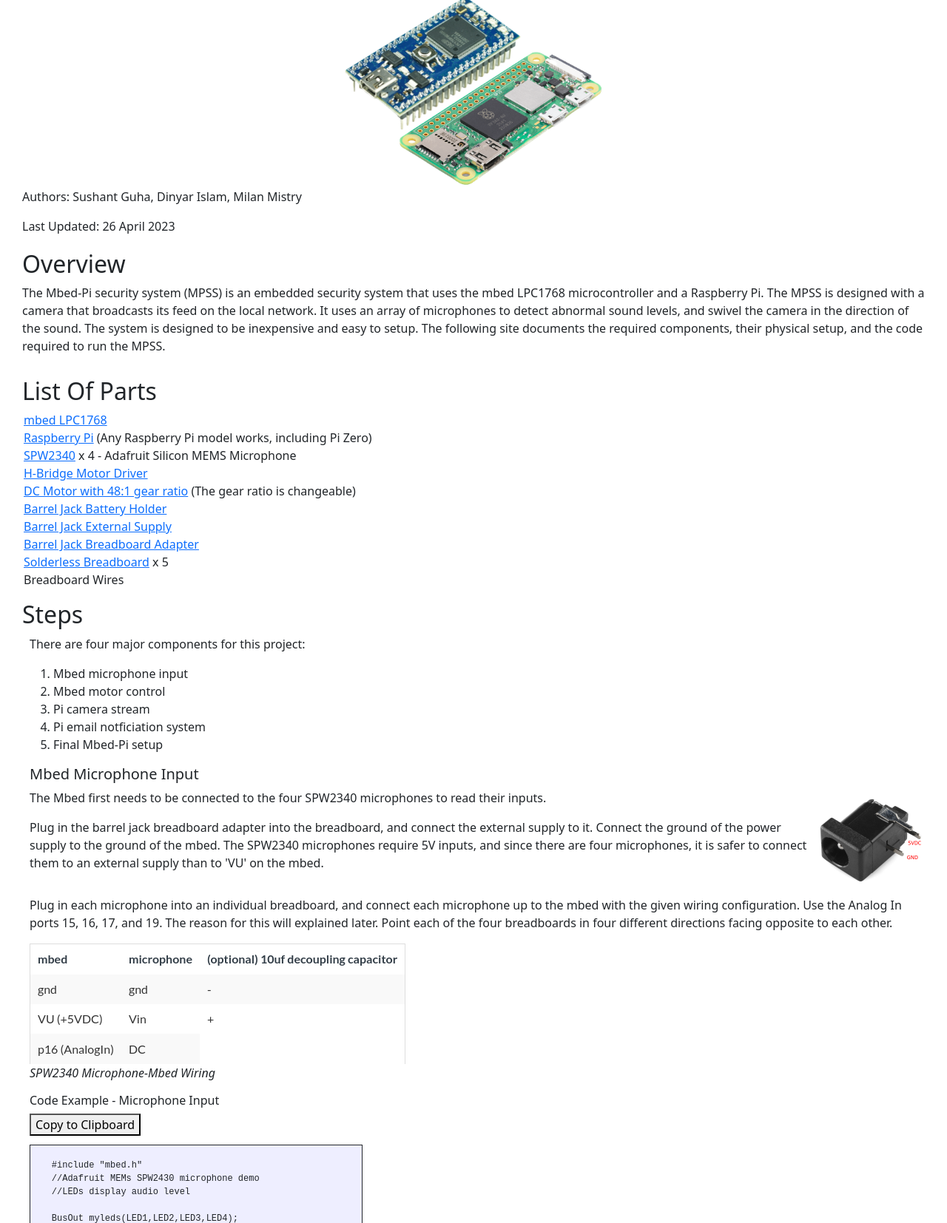
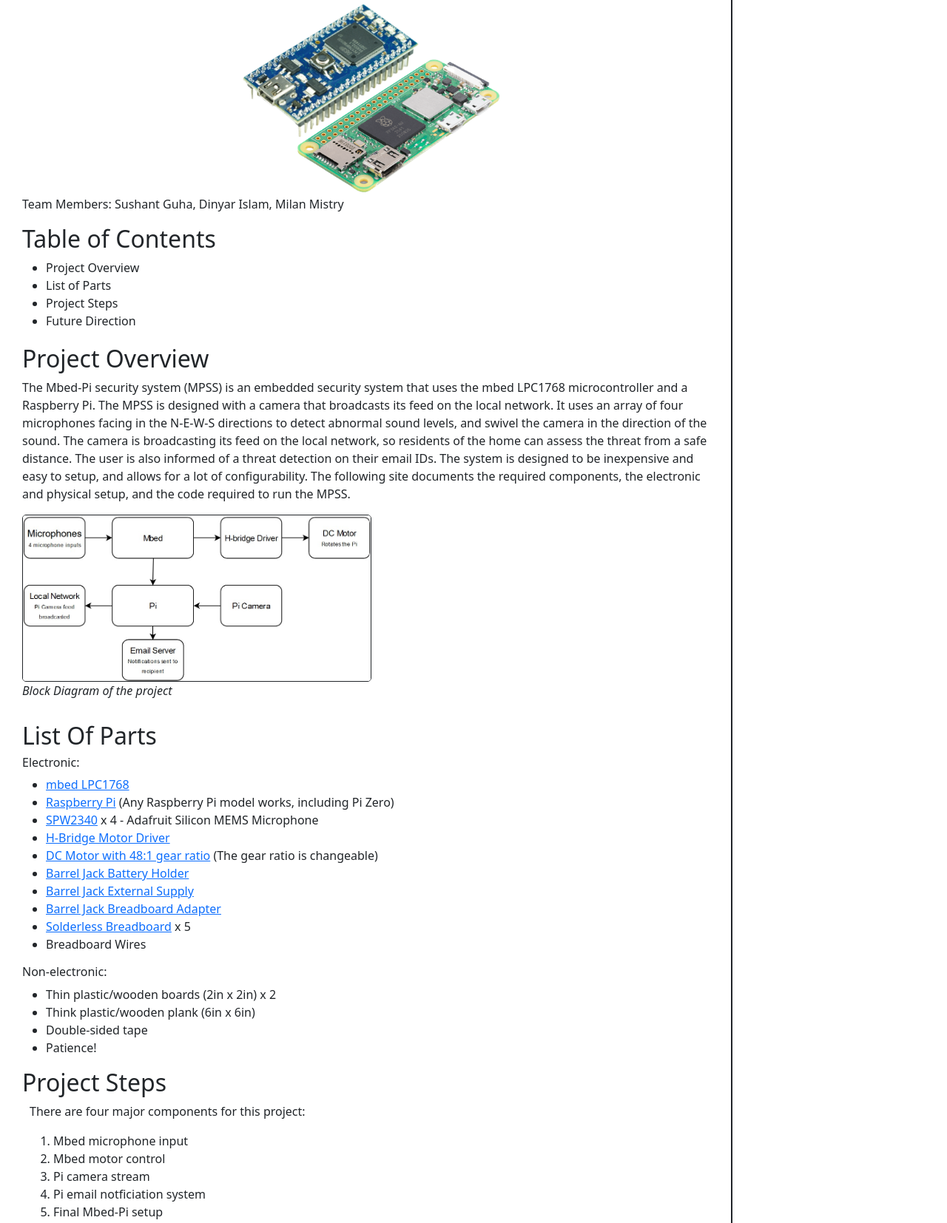
Before and after one commit to SushGuha/mbed-Pi-Security_System, a plain HTML site: page index.html in a window 1280 px wide. Shown: the part 63-1717 px from the top of the page at 74% size. Drawn offline with nearby package versions, Linux system fonts and the light colour scheme.

Commit message:
Project Overview, Future Directions, and Border

```diff
--- a/index.html
+++ b/index.html
@@ -9,9 +9,9 @@
     <script src="https://cdn.jsdelivr.net/npm/bootstrap@5.0.2/dist/js/bootstrap.bundle.min.js" integrity="sha384-MrcW6ZMFYlzcLA8Nl+NtUVF0sA7MsXsP1UyJoMp4YLEuNSfAP+JcXn/tWtIaxVXM" crossorigin="anonymous"></script>
     <script src="https://cdn.jsdelivr.net/npm/bootstrap@5.0.2/dist/js/bootstrap.bundle.min.js" integrity="sha384-MrcW6ZMFYlzcLA8Nl+NtUVF0sA7MsXsP1UyJoMp4YLEuNSfAP+JcXn/tWtIaxVXM" crossorigin="anonymous"></script>
     <style>
-        ul {
+        /* ul {
             list-style-type: none;
-        }
+        } */
     </style>
 
     <script>
@@ -55,27 +55,40 @@
         </div>
     </nav>
 
-    <div style="margin-left: 30px; margin-right: 30px;">
+    <div style="margin-left: 30px; margin-right: 30px; max-width: 75%; border-right: solid; padding-right: 15px; border-width: 2px;">
 
-        <div style="display: flex; justify-content: center;">
+        <div style="display: flex; justify-content: center; padding-top: 10px;">
             <img src="combined.png" style="align-self: center; max-width: 350px;">
         </div>
 
-        <p>Authors: Sushant Guha, Dinyar Islam, Milan Mistry</p>
-        <p>Last Updated: 26 April 2023</p>
+        <p>Team Members: Sushant Guha, Dinyar Islam, Milan Mistry</p>
 
-        <h2 style="margin-top: 20px;">Overview</h2>
+        <h2>Table of Contents</h2>
+
+        <ul>
+            <li>Project Overview</li>
+            <li>List of Parts</li>
+            <li>Project Steps</li>
+            <li>Future Direction</li>
+        </ul>
+
+        <h2 style="margin-top: 20px;">Project Overview</h2>
 
 
             <p>
-                The Mbed-Pi security system (MPSS) is an embedded security system that uses the mbed LPC1768 microcontroller and a Raspberry Pi. The MPSS is designed with a camera that broadcasts its feed on the local network. It uses an array of microphones to detect abnormal sound levels, and swivel the camera in the direction of the sound. The system is designed to be inexpensive and easy to setup. The following site documents the required components, their physical setup, and the code required to run the MPSS.
+                The Mbed-Pi security system (MPSS) is an embedded security system that uses the mbed LPC1768 microcontroller and a Raspberry Pi. The MPSS is designed with a camera that broadcasts its feed on the local network. It uses an array of four microphones facing in the N-E-W-S directions to detect abnormal sound levels, and swivel the camera in the direction of the sound. The camera is broadcasting its feed on the local network, so residents of the home can assess the threat from a safe distance. The user is also informed of a threat detection on their email IDs. The system is designed to be inexpensive and easy to setup, and allows for a lot of configurability. The following site documents the required components, the electronic and physical setup, and the code required to run the MPSS.
             </p>
+
+            <img src="project_overview.jpg" style="max-width: 50%; border-style: solid; border-width: 1px; border-radius: 5px;">
+            <p><i>Block Diagram of the project</i></p>
 
 
 
         <h2 style="margin-top: 30px;">List Of Parts</h2>
 
-            <ul style="margin-left: -30px;">
+            <h6>Electronic: </h6>
+
+            <ul>
                 <li><a href="https://os.mbed.com/platforms/mbed-LPC1768/" target="_blank" rel="noopener noreferrer">mbed LPC1768</a></li>
                 <li><a href="https://www.raspberrypi.org/" target="_blank" rel="noopener noreferrer">Raspberry Pi</a> (Any Raspberry Pi model works, including Pi Zero)</li>
                 <li><a href="https://www.adafruit.com/product/2716" target="_blank" rel="noopener noreferrer">SPW2340</a> x 4 - Adafruit Silicon MEMS Microphone</li>
@@ -88,7 +101,24 @@
                 <li>Breadboard Wires</li>
             </ul>
 
-        <h2>Steps</h2>
+            <h6>Non-electronic: </h6>
+
+            <ul>
+                <li>
+                    Thin plastic/wooden boards (2in x 2in) x 2
+                </li>
+                <li>
+                    Think plastic/wooden plank (6in x 6in)
+                </li>
+                <li>
+                    Double-sided tape
+                </li>
+                <li>
+                    Patience!
+                </li>
+            </ul>
+
+        <h2>Project Steps</h2>
             <div style="margin-left: 10px;">
                 <p>There are four major components for this project:
                     <ol>
@@ -698,6 +728,22 @@
 
                 <p><i>Video demo of the project with claps used to simulate loud noises.</i></p>
 
+                <h2>Future Direction</h2>
+
+                <p>
+                    The security system could be improved by reducing the area and space footprint. Using a PCB rather than a breadboard would reduce the space taken up by the main mebd circuit. Using a smaller, lower power DC motor would also reduce the need for a huge gearbox. Using the Pi-Zero and a more compact camera setup would also help accomplish this goal.
+                </p>
+
+                <p>
+                    An SD card could be added to the Raspberry Pi to store the last 10 minutes of the boradcasted footage, which is overwritten every 10 minutes. This way, if there is a secuirty event, the user could remotely choose to store the recording of the event remotely for legal purposes.
+                </p>
+
+                <p>
+                    Finally, more microphones could be added on each side for more redundancy. This helps reduce false triggers, and increase the accuracy of input readings. The Pi camera could also be upgraded to a high-definition, high-framerate camera that allows for recording of larger areas in better quality.
+                </p>
+
+                <p style="font-size: small;">Last Updated: 26 April 2023</p>
+
             </div> <!-- End of main content -->
 
     </div>
```
Also changed, not shown: project_overview.jpg (added).
